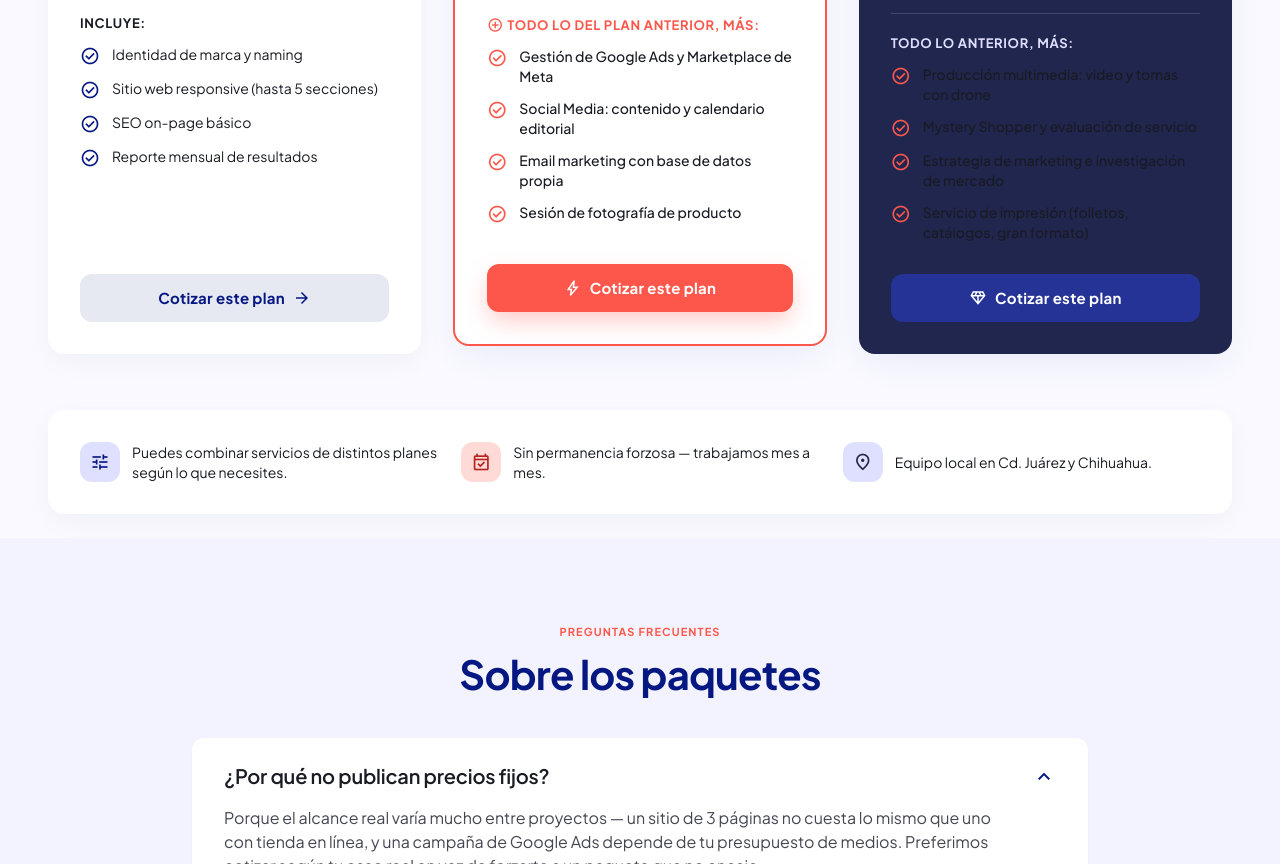
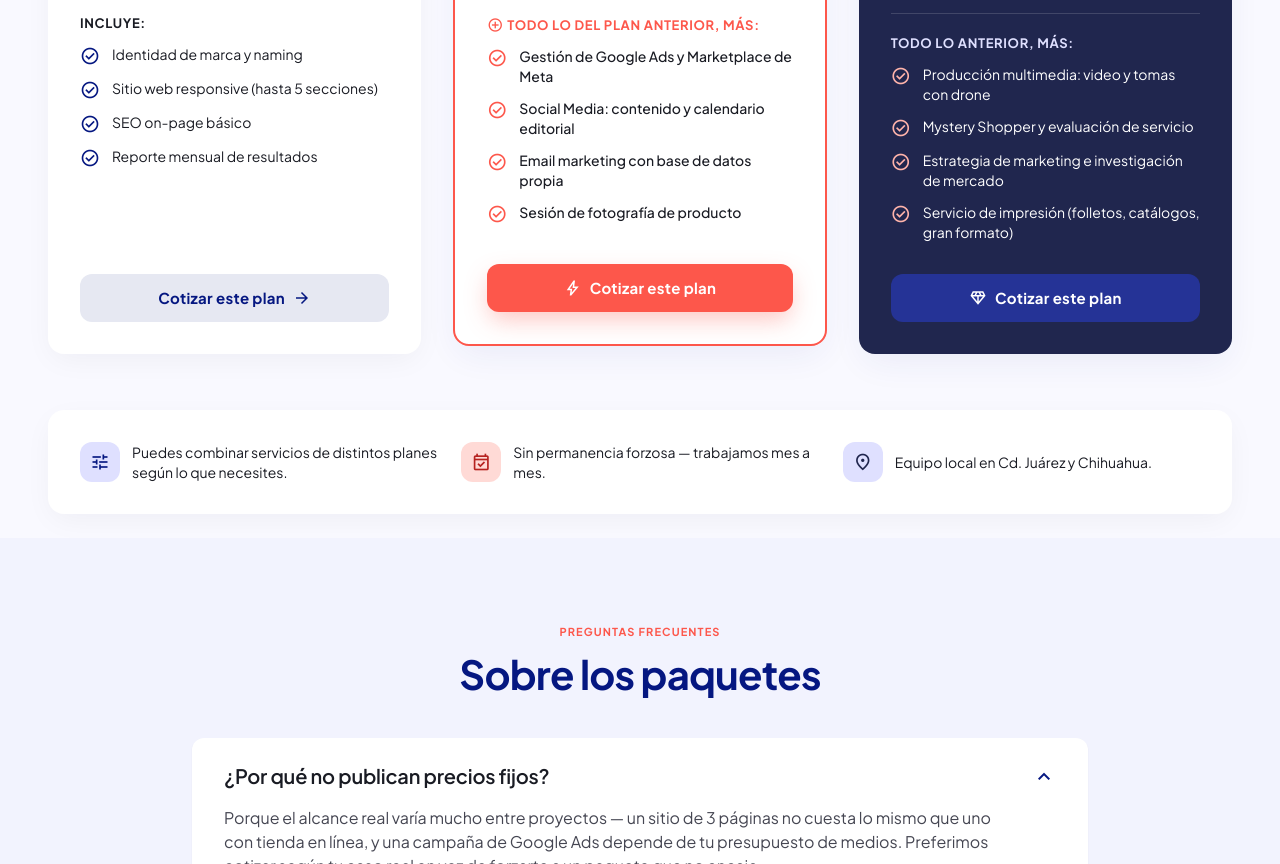
Before and after one commit to ericlagunas84-cmyk/ELEVA, a plain HTML site: page paquetes.html in a window 1280 px wide. Shown: the part 878-1742 px from the top of the page. Drawn offline with nearby package versions, Linux system fonts and the light colour scheme.

Commit message:
Add files via upload

```diff
--- a/paquetes.html
+++ b/paquetes.html
@@ -170,20 +170,20 @@ Combinamos nuestros 9 servicios en tres formas comunes de empezar. El precio fin
 <p class="font-label-md text-label-md uppercase tracking-wider text-primary-fixed font-bold">Todo lo anterior, más:</p>
 <ul class="space-y-3">
 <li class="flex items-start gap-3">
-<span class="material-symbols-outlined text-secondary-container text-[20px] shrink-0 mt-0.5">check_circle</span>
-<span class="font-body-sm text-body-sm font-medium text-on-surface">Producción multimedia: video y tomas con drone</span>
+<span class="material-symbols-outlined text-secondary-fixed-dim text-[20px] shrink-0 mt-0.5">check_circle</span>
+<span class="font-body-sm text-body-sm text-white">Producción multimedia: video y tomas con drone</span>
 </li>
 <li class="flex items-start gap-3">
-<span class="material-symbols-outlined text-secondary-container text-[20px] shrink-0 mt-0.5">check_circle</span>
-<span class="font-body-sm text-body-sm font-medium text-on-surface">Mystery Shopper y evaluación de servicio</span>
+<span class="material-symbols-outlined text-secondary-fixed-dim text-[20px] shrink-0 mt-0.5">check_circle</span>
+<span class="font-body-sm text-body-sm text-white">Mystery Shopper y evaluación de servicio</span>
 </li>
 <li class="flex items-start gap-3">
-<span class="material-symbols-outlined text-secondary-container text-[20px] shrink-0 mt-0.5">check_circle</span>
-<span class="font-body-sm text-body-sm font-medium text-on-surface">Estrategia de marketing e investigación de mercado</span>
+<span class="material-symbols-outlined text-secondary-fixed-dim text-[20px] shrink-0 mt-0.5">check_circle</span>
+<span class="font-body-sm text-body-sm text-white">Estrategia de marketing e investigación de mercado</span>
 </li>
 <li class="flex items-start gap-3">
-<span class="material-symbols-outlined text-secondary-container text-[20px] shrink-0 mt-0.5">check_circle</span>
-<span class="font-body-sm text-body-sm font-medium text-on-surface">Servicio de impresión (folletos, catálogos, gran formato)</span>
+<span class="material-symbols-outlined text-secondary-fixed-dim text-[20px] shrink-0 mt-0.5">check_circle</span>
+<span class="font-body-sm text-body-sm text-white">Servicio de impresión (folletos, catálogos, gran formato)</span>
 </li>
 </ul>
 </div>
```
